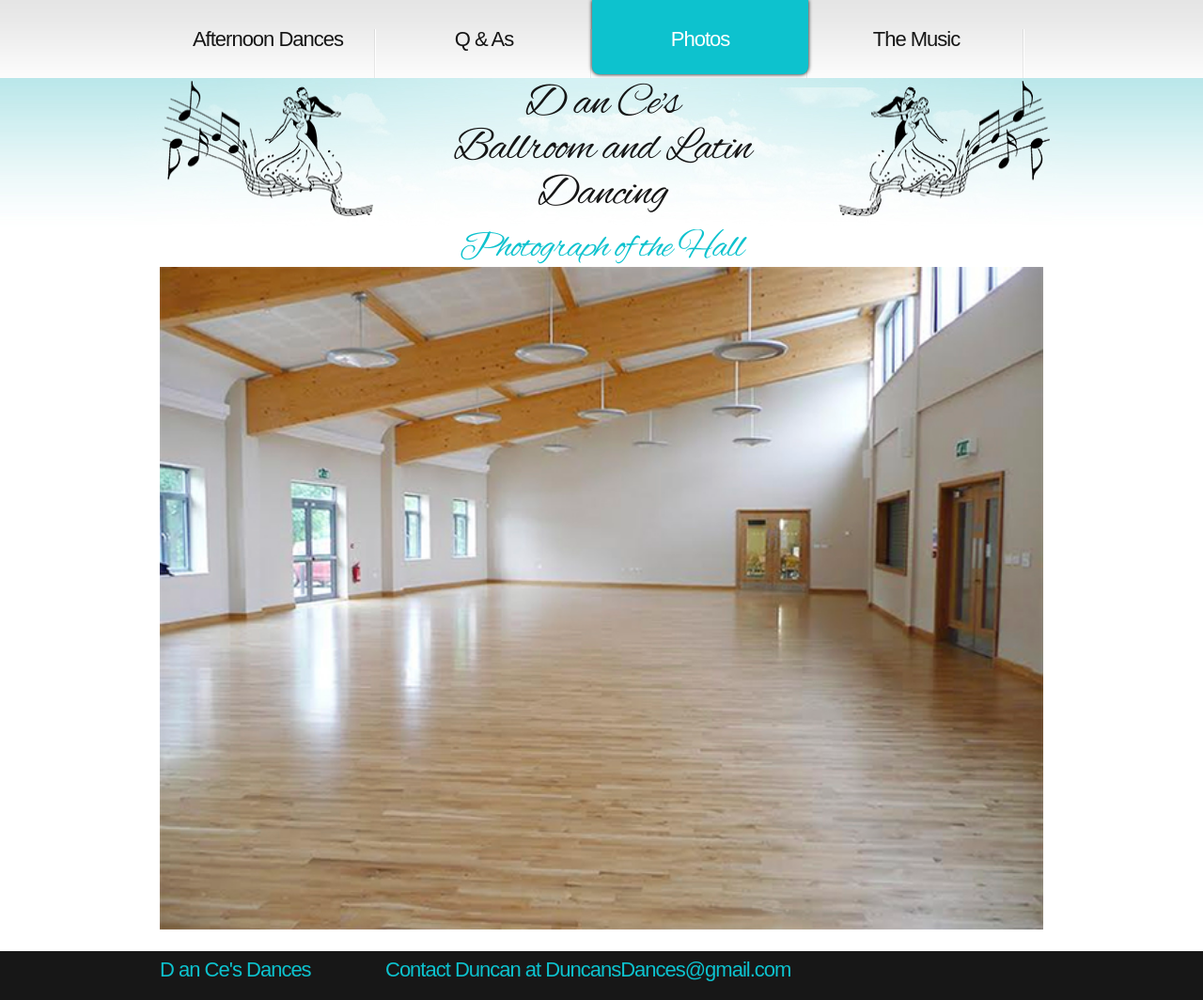
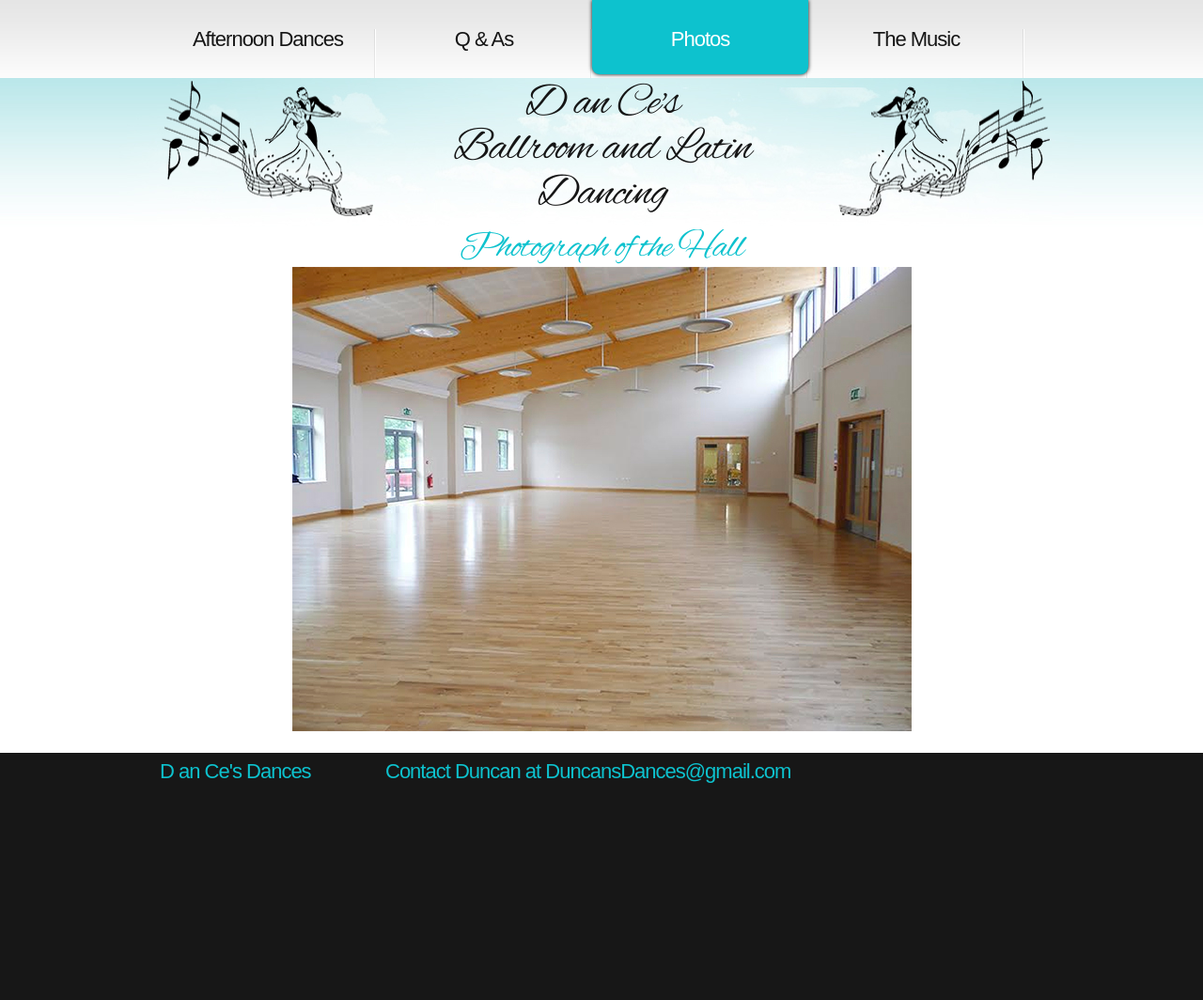
Before and after one commit to ramsayd/duncansdances, a Jekyll site: the page built from 35_photos.md, in a window 1280 px wide. Shown: the whole page at 94% size. Built offline with Jekyll 4.4.1, drawn with Linux system fonts in a browser that asks for light colours; after the commit the page ends 900 px from its top, so only the background shows below that.

Commit message:
Update 35_photos.md

```diff
--- a/35_photos.md
+++ b/35_photos.md
@@ -7,5 +7,5 @@ permalink: "Photos.html"
 
 <article class="grid_12 Visible center-text">
 <h3>Photograph of the Hall</h3>
-<img width="100%" src="images/HALL.jpg" class="padded-bottom"/>
+<img src="images/HALL.jpg" class="padded-bottom"/>
 </article>
```
